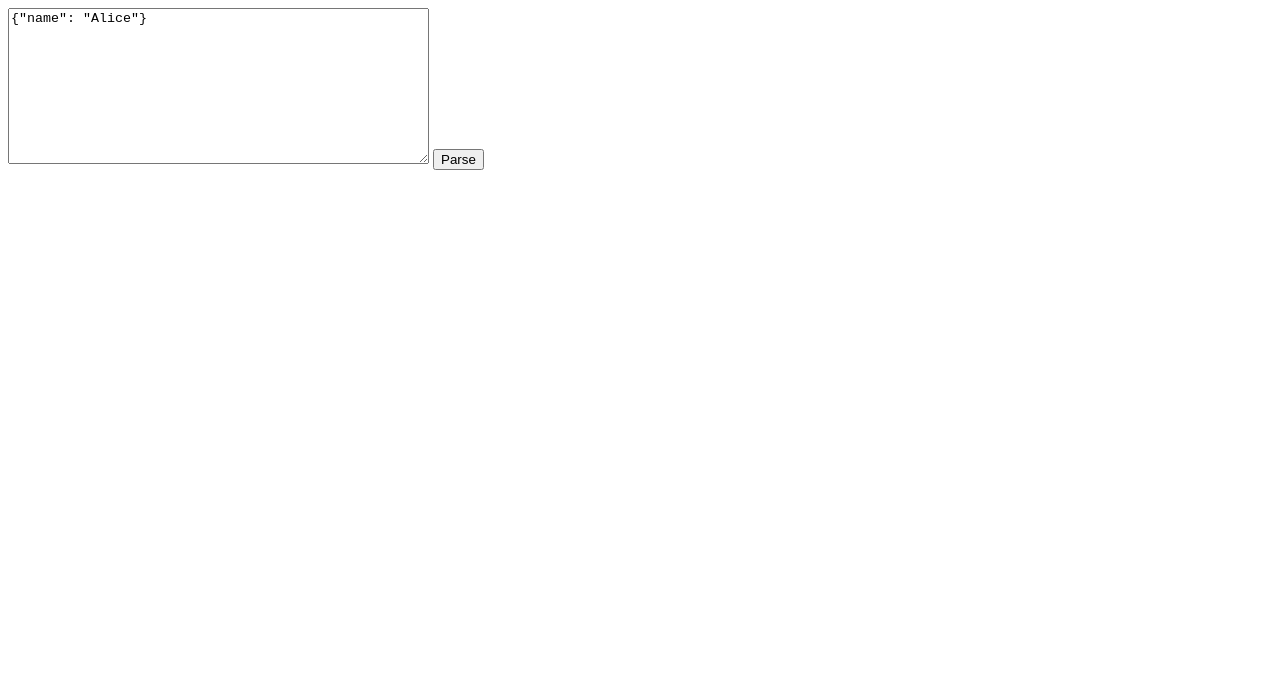
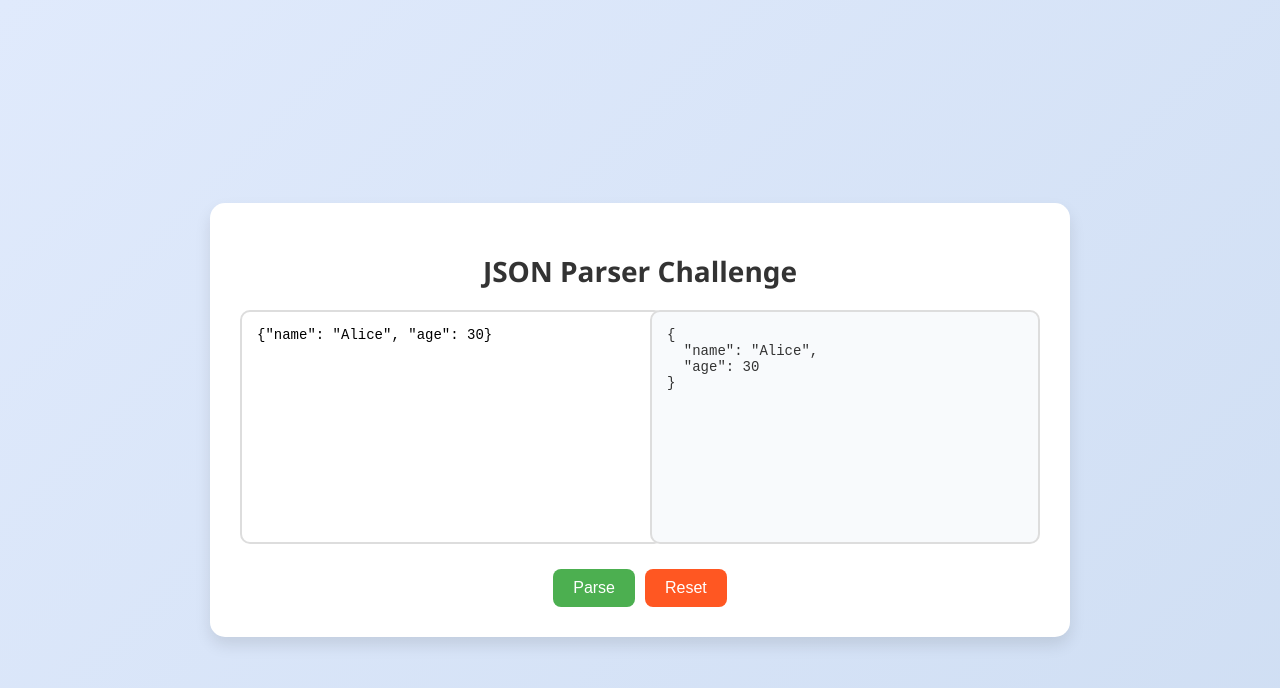
Before and after one commit to with-Khilraj/json-parser, a website: page index.html in a window 1280 px wide. Drawn offline with Linux system fonts and the light colour scheme.

Commit message:
build interactive web interface

```diff
--- a/index.html
+++ b/index.html
@@ -1,24 +1,184 @@
 <!DOCTYPE html>
-<html>
+<html lang="en">
 <head>
-  <title>JSON Parser</title>
+  <meta charset="UTF-8">
+  <meta name="viewport" content="width=device-width, initial-scale=1.0">
+  <title>JSON Parser Challenge</title>
+  <style>
+    body {
+      font-family: 'Segoe UI', Tahoma, Geneva, Verdana, sans-serif;
+      background: linear-gradient(135deg, #e0eafc, #cfdef3);
+      margin: 0;
+      padding: 20px;
+      display: flex;
+      justify-content: center;
+      align-items: center;
+      min-height: 100vh;
+    }
+
+    .container {
+      background: white;
+      border-radius: 15px;
+      box-shadow: 0 8px 16px rgba(0, 0, 0, 0.1);
+      padding: 30px;
+      width: 100%;
+      max-width: 800px;
+    }
+
+    h1 {
+      text-align: center;
+      color: #333;
+      margin-bottom: 20px;
+      font-size: 28px;
+      font-weight: 600;
+    }
+
+    .input-output {
+      display: flex;
+      gap: 20px;
+      margin-bottom: 20px;
+    }
+
+    .input-section, .output-section {
+      flex: 1;
+    }
+
+    textarea {
+      width: 100%;
+      height: 200px;
+      padding: 15px;
+      border: 2px solid #ddd;
+      border-radius: 10px;
+      font-size: 14px;
+      resize: none;
+      transition: border-color 0.3s;
+    }
+
+    textarea:focus {
+      border-color: #6b7280;
+      outline: none;
+    }
+
+    .output-section pre {
+      background: #f8fafc;
+      border: 2px solid #ddd;
+      border-radius: 10px;
+      padding: 15px;
+      height: 200px;
+      overflow-y: auto;
+      font-size: 14px;
+      color: #333;
+      margin: 0;
+    }
+
+    .buttons {
+      display: flex;
+      gap: 10px;
+      justify-content: center;
+    }
+
+    button {
+      padding: 10px 20px;
+      font-size: 16px;
+      border: none;
+      border-radius: 8px;
+      cursor: pointer;
+      transition: transform 0.2s, background-color 0.3s;
+    }
+
+    button:hover {
+      transform: translateY(-2px);
+    }
+
+    #parseBtn {
+      background: #4caf50;
+      color: white;
+    }
+
+    #parseBtn:hover {
+      background: #45a049;
+    }
+
+    #resetBtn {
+      background: #ff5722;
+      color: white;
+    }
+
+    #resetBtn:hover {
+      background: #e64a19;
+    }
+
+    .error {
+      color: #d32f2f;
+      font-weight: bold;
+    }
+
+    @media (max-width: 600px) {
+      .input-output {
+        flex-direction: column;
+      }
+    }
+  </style>
 </head>
 <body>
-  <textarea id="input" rows="10" cols="50">{"name": "Alice"}</textarea>
-  <button onclick="parseJSON()">Parse</button>
-  <pre id="output"></pre>
+  <div class="container">
+    <h1>JSON Parser Challenge</h1>
+    <div class="input-output">
+      <div class="input-section">
+        <textarea id="input" placeholder="Enter your JSON here...">{"name": "Alice", "age": 30}</textarea>
+      </div>
+      <div class="output-section">
+        <pre id="output">Click "Parse" to see the result!</pre>
+      </div>
+    </div>
+    <div class="buttons">
+      <button id="parseBtn">Parse</button>
+      <button id="resetBtn">Reset</button>
+    </div>
+  </div>
+
   <script src="parser.js"></script>
   <script>
+    const input = document.getElementById('input');
+    const output = document.getElementById('output');
+    const parseBtn = document.getElementById('parseBtn');
+    const resetBtn = document.getElementById('resetBtn');
+
     function parseJSON() {
-      const input = document.getElementById('input').value;
+      const text = input.value.trim();
+      if (!text) {
+        output.textContent = 'Please enter some JSON to parse!';
+        output.classList.add('error');
+        return;
+      }
       try {
-        const parser = new Parser(input);
+        const parser = new Parser(text);
         const result = parser.parse();
-        document.getElementById('output').textContent = JSON.stringify(result, null, 2);
+        output.textContent = JSON.stringify(result, null, 2);
+        output.classList.remove('error');
       } catch (e) {
-        document.getElementById('output').textContent = 'Error: ' + e.message;
+        output.textContent = `Error: ${e.message}`;
+        output.classList.add('error');
       }
     }
+
+    // Real-time parsing on input
+    /* input.addEventListener('input', () => {
+      parseJSON();
+    }); */
+
+    // Parse button click
+    parseBtn.addEventListener('click', parseJSON);
+
+    // Reset button
+    resetBtn.addEventListener('click', () => {
+      input.value = '{"name": "Alice", "age": 30}';
+      output.textContent = 'Click "Parse" or type to see the result!';
+      output.classList.remove('error');
+    });
+
+    // Initial parse
+    parseJSON();
   </script>
 </body>
 </html>
```
